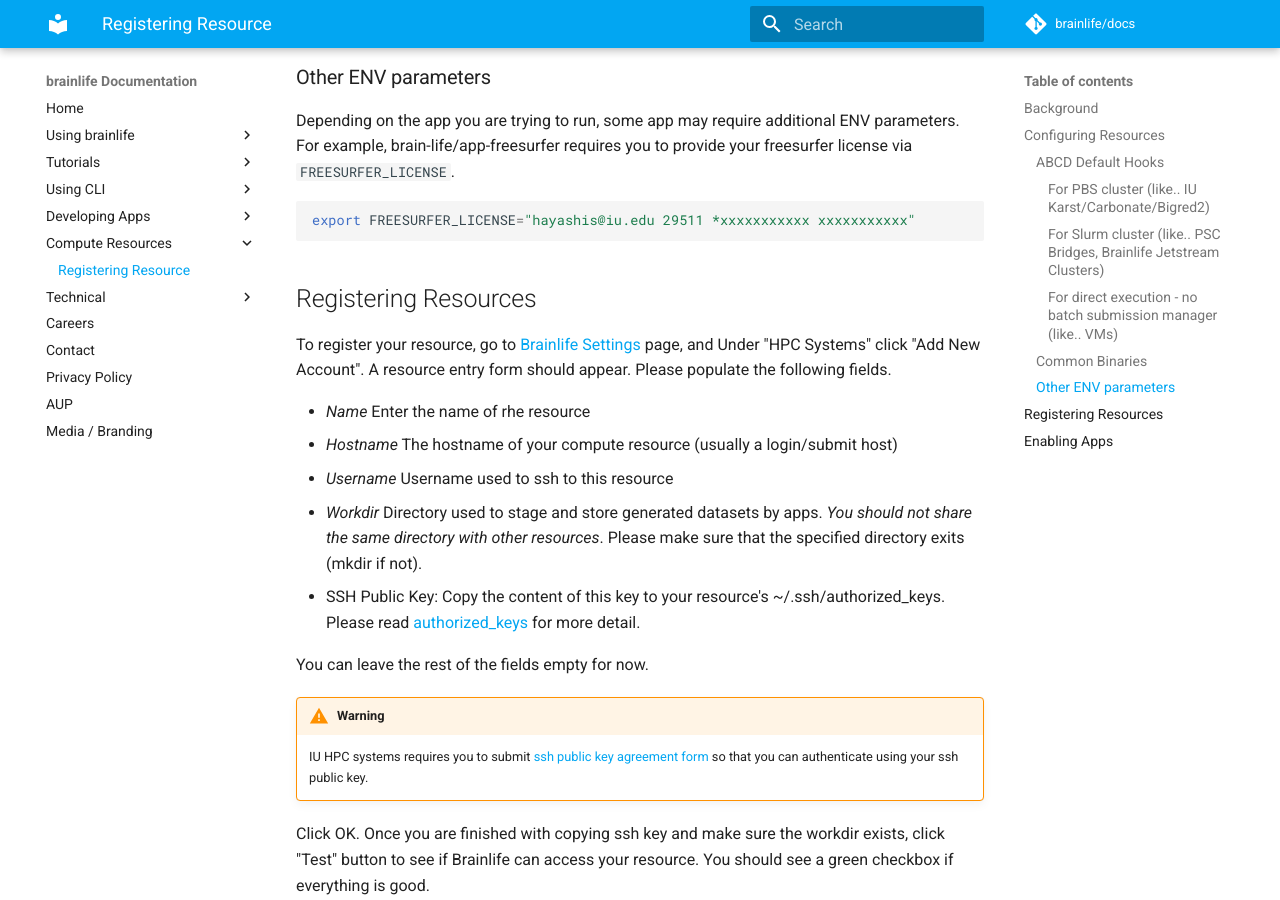
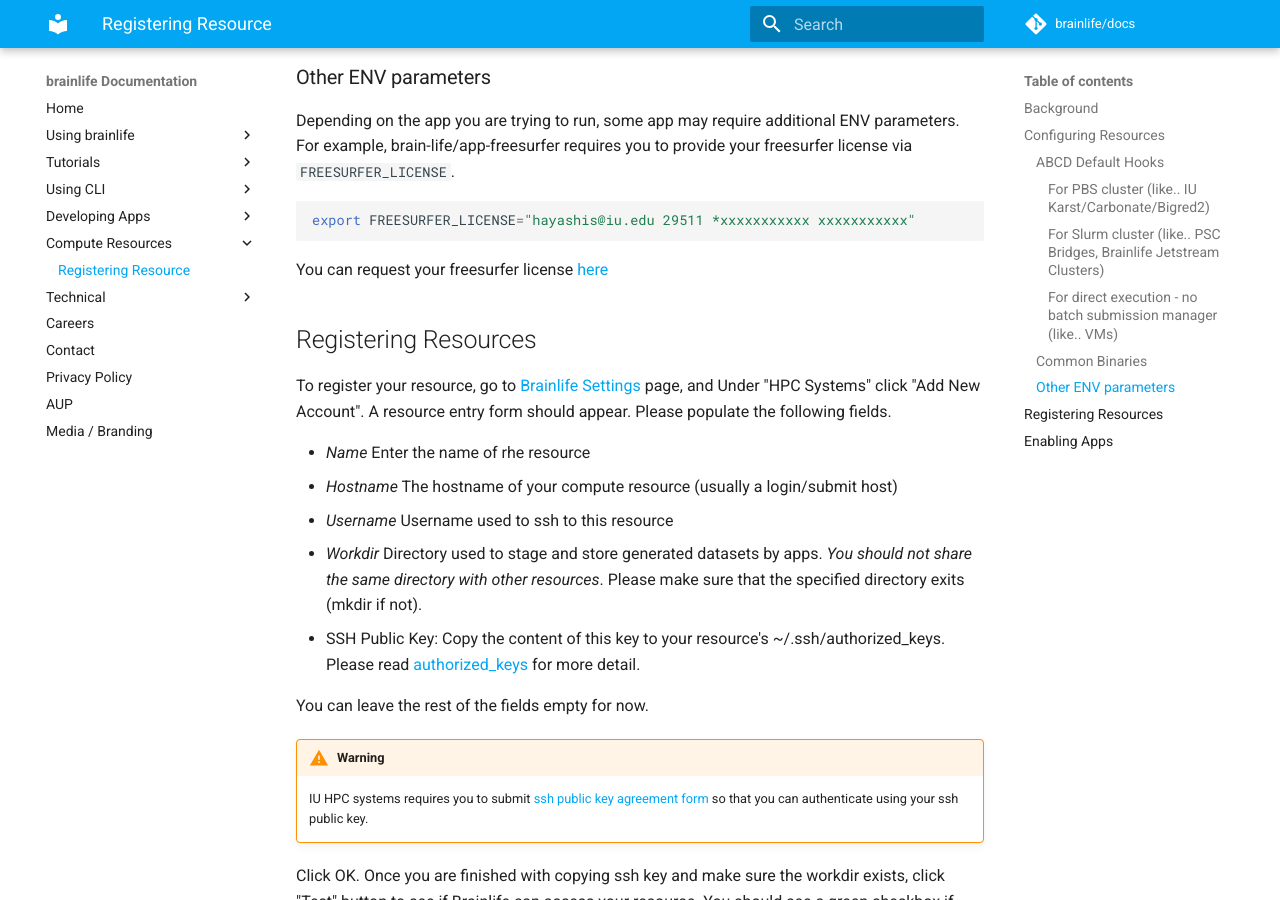
Before and after one commit to brainlife/docs, an MkDocs documentation site: the page built from docs/resources/register.md, in a window 1280 px wide and 900 px high, scrolled down 2636 px. Built offline with MkDocs 1.6.1 and Material for MkDocs 9.7.7, drawn with Linux system fonts in a browser that asks for light colours; comment, search, counter and statistics services are not loaded; part of the change alters nothing that is shown.

````diff
--- a/docs/resources/register.md
+++ b/docs/resources/register.md
@@ -91,6 +91,8 @@ Depending on the app you are trying to run, some app may require additional ENV
 export FREESURFER_LICENSE="hayashis@iu.edu 29511 *xxxxxxxxxxx xxxxxxxxxxx"
 ```
 
+You can request your freesurfer license [here](https://surfer.nmr.mgh.harvard.edu/registration.html)
+
 ## Registering Resources
 
 To register your resource, go to [Brainlife Settings](https://brainlife.io/amaretti/#!/resources) page, and Under "HPC Systems" click "Add New Account". A resource entry form should appear. Please populate the following fields.
--- a/mkdocs.yml
+++ b/mkdocs.yml
@@ -28,11 +28,13 @@ nav:
 
   - Tutorials:
     - Introduction: tutorial/introduction-to-brainlife.md
-    - Tractometry: tutorial/diffusion-and-tractography.md
     - Anatomy: tutorial/t1w-preprocessing.md
-    - Structural networks: tutorial/networkneuroscience-structural.md
-    - Functional networks: tutorial/networkneuroscience-functional.md
     - FMRI Preprocessing: tutorial/fmri-preprocessing-tutorial.md
+    - PRF Mapping: tutorial/prf-mapping.md
+    - DWI Preprocessing : tutorial/diffusion-preprocessing.md
+    - DWI Tractometry: tutorial/diffusion-and-tractography.md
+    - FMRI networks: tutorial/networkneuroscience-functional.md
+    - DMRI networks: tutorial/networkneuroscience-structural.md
 
   - Using CLI:
     - Installation: cli/install.md
````
